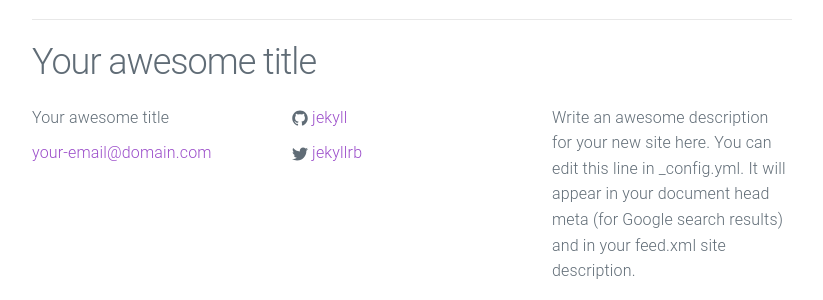
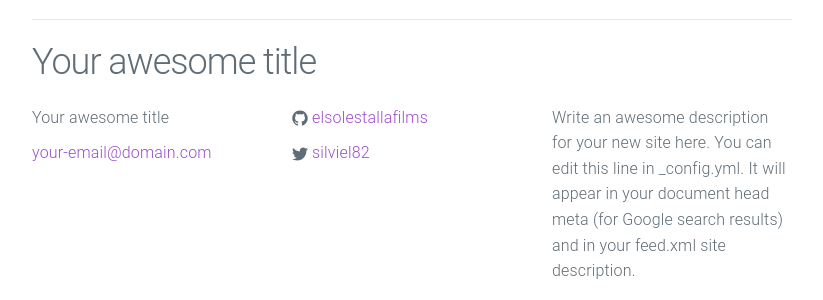
Before and after one commit to elsolestallafilms/elsolestallafilms-web, a Jekyll site: the page built from index.html, in a window 1280 px wide. Shown: the part 794-1094 px from the top of the page, without its empty margins (228-1051 px from the left). Built offline with Jekyll 4.4.1, drawn with Linux system fonts in a browser that asks for light colours.

Commit message:
update project repo in config yml

```diff
--- a/_config.yml
+++ b/_config.yml
@@ -5,10 +5,10 @@ description: > # this means to ignore newlines until "baseurl:"
   Write an awesome description for your new site here. You can edit this
   line in _config.yml. It will appear in your document head meta (for
   Google search results) and in your feed.xml site description.
-baseurl: "/urban-theme" # the subpath of your site, e.g. /blog
-url: "http://yourdomain.com" # the base hostname & protocol for your site
-twitter_username: jekyllrb
-github_username:  jekyll
+baseurl: "/elsolestallafilms-web" # the subpath of your site, e.g. /blog
+url: "http://elsolestallafilms.github.io" # the base hostname & protocol for your site
+twitter_username: silviel82
+github_username:  elsolestallafilms
 
 # Build settings
 markdown: kramdown
```
